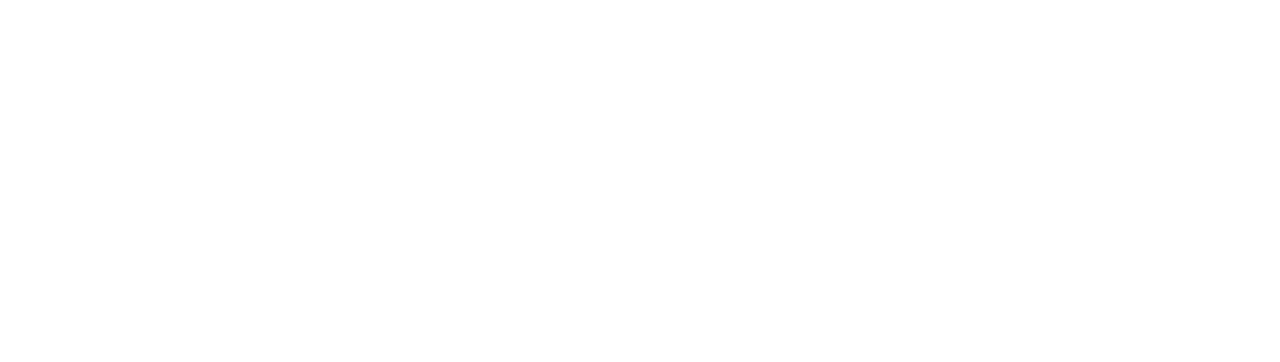
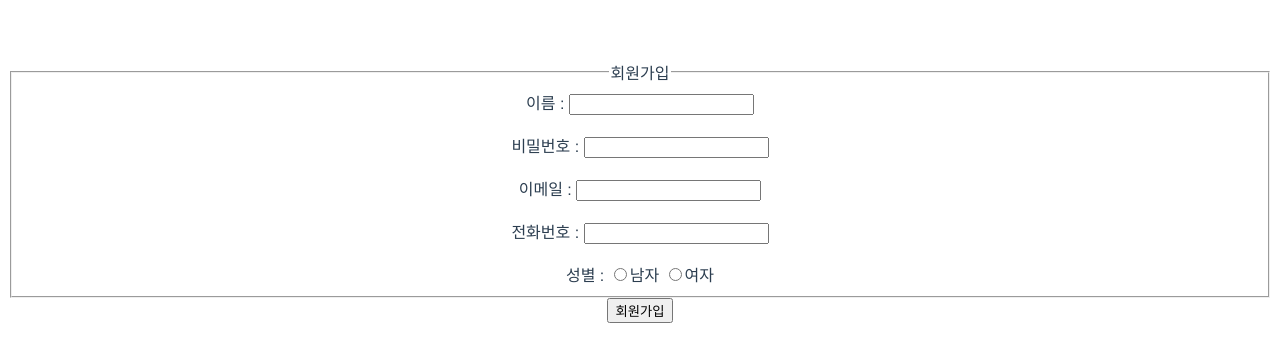
Before and after one commit to eorjs37/vue-login-jest, a Vue app: page /join in a window 1280 px wide. Before the commit this address had no page. Shown: the top 362 px of the page. Built offline with nearby package versions, Linux system fonts and the light colour scheme.

Commit message:
회원가입 완료

```diff
--- a/src/api/login.js
+++ b/src/api/login.js
@@ -14,4 +14,8 @@
   });
 };
 
-export { login, todoList, checkToken };
+const saveProfile = data => {
+  return instance.post('/api/user', data);
+};
+
+export { login, todoList, checkToken, saveProfile };
--- /dev/null
+++ b/src/components/JoinView.vue
@@ -0,0 +1,76 @@
+<template>
+  <form @submit.prevent="submit">
+    <fieldset>
+      <legend>회원가입</legend>
+      이름 :
+      <input id="name" data-label="이름" type="text" v-model="form.name" /> <br /><br />
+      비밀번호 :
+      <input id="password" data-label="비밀번호" type="password" v-model="form.password" /> <br /><br />
+      이메일 :
+      <input type="email" data-label="이메일" id="email" v-model="form.email" /> <br /><br />
+      전화번호 :
+      <input type="tel" data-label="전화번호" id="tel" v-model="form.tel" /> <br /><br />
+      성별 :
+      <input type="radio" data-label="성별" id="gender" value="men" v-model="form.gender" />남자 <input type="radio" id="gender" value="female" v-model="form.gender" />여자
+    </fieldset>
+
+    <button type="submit">회원가입</button>
+  </form>
+</template>
+<script>
+import { reactive } from 'vue';
+import { saveProfile } from '@/api/login';
+import { required, passwordValidate, emailValidate } from '@/utils/validate';
+export default {
+  setup() {
+    const form = reactive({
+      name: '',
+      password: '',
+      email: '',
+      tel: '',
+      gender: '',
+    });
+
+    const submit = () => {
+      if (!required(form.name)) {
+        alert('이름은 필수 값입니다.');
+        return false;
+      }
+
+      if (!required(form.password)) {
+        alert('비밀번호는 필수 값입니다.');
+        return false;
+      } else if (!passwordValidate(form.password)) {
+        alert('비밀번호는 특수문자 / 문자 / 숫자 포함 형태의 8~15자리 가능합니다.');
+        return false;
+      }
+
+      if (!required(form.email)) {
+        alert('이메일은 필수 값입니다.');
+        return false;
+      } else if (!emailValidate(form.email)) {
+        alert('이메일 양식을 확인해주세요.');
+        return false;
+      }
+
+      if (!required(form.gender)) {
+        alert('성별은 필수 값입니다.');
+        return false;
+      }
+
+      if (!required(form.password)) {
+        alert('비밀번호는 필수 값입니다.');
+        return false;
+      }
+
+      saveProfile(form);
+    };
+
+    return {
+      form,
+      submit,
+    };
+  },
+};
+</script>
+<style scoped></style>
--- a/src/router/index.js
+++ b/src/router/index.js
@@ -12,6 +12,11 @@
     name: 'main',
     component: () => import('../components/Main.vue'),
     meta: { authRequired: true },
+  },
+  {
+    path: '/join',
+    name: 'join',
+    component: () => import('../components/JoinView.vue'),
   },
   {
     path: '/login',
--- /dev/null
+++ b/src/utils/validate.js
@@ -0,0 +1,18 @@
+const required = val => {
+  if (!val) {
+    return false;
+  }
+  return true;
+};
+
+const emailValidate = val => {
+  const regex = new RegExp('[a-z0-9]+@[a-z]+.[a-z]{2,3}');
+  return regex.test(val);
+};
+
+const passwordValidate = val => {
+  const regex = /^.*(?=^.{8,15}$)(?=.*\d)(?=.*[a-zA-Z])(?=.*[!@#$%^&+=]).*$/;
+  return regex.test(val);
+};
+
+export { required, emailValidate, passwordValidate };
```
Also changed, not shown: .prettierrc.json, 1 other file (tests, documents, lock files or other folders).
